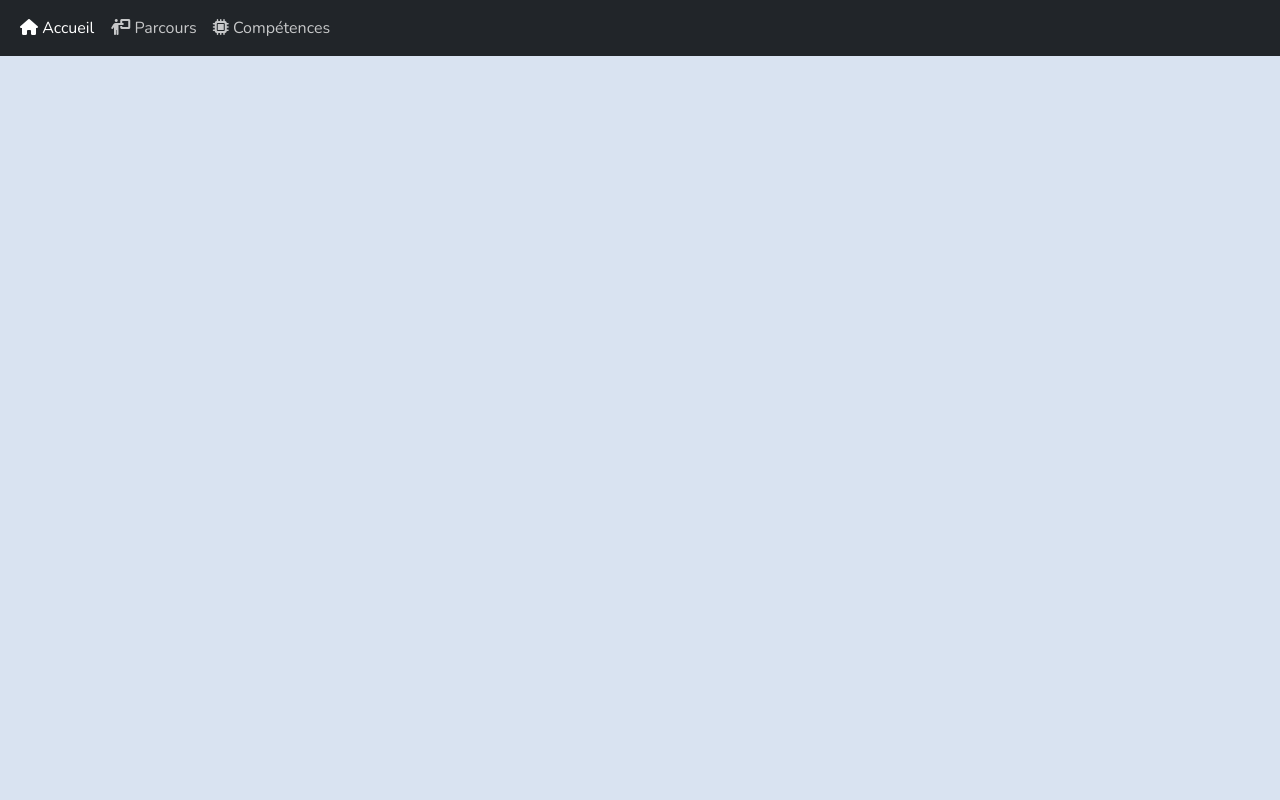
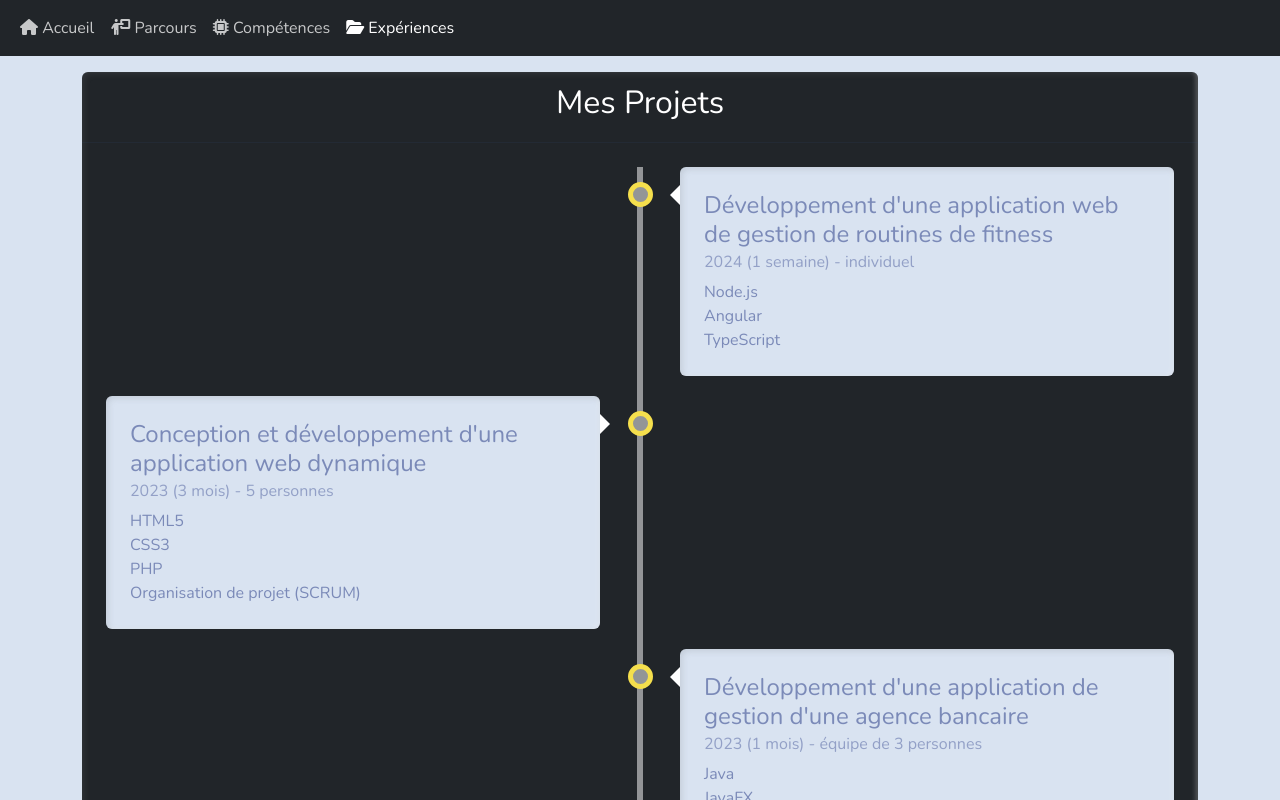
Before and after one commit to bastos-rcd/bastos-rcd.github.io, an Angular app: page /experiences in a window 1280 px wide. Before the commit this address led to /. Shown: the top 800 px of the page. Built offline with nearby package versions, Linux system fonts and the light colour scheme.

Commit message:
new(Experiences)
Create Experiences component

```diff
--- a/src/app/app-routing.module.ts
+++ b/src/app/app-routing.module.ts
@@ -3,11 +3,13 @@ import { RouterModule, Routes } from '@angular/router';
 import { HomeComponent } from './home/home.component';
 import { CareerComponent } from './career/career.component';
 import { SkillsComponent } from './skills/skills.component';
+import { ExperiencesComponent } from './experiences/experiences.component';
 
 const routes: Routes = [
   { path: '', component: HomeComponent },
   { path: 'career', component: CareerComponent },
-  { path: 'skills', component: SkillsComponent }
+  { path: 'skills', component: SkillsComponent },
+  { path: 'experiences', component: ExperiencesComponent }
 ];
 
 @NgModule({
--- a/src/app/app.module.ts
+++ b/src/app/app.module.ts
@@ -7,6 +7,7 @@ import { MenuComponent } from './menu/menu.component';
 import { HomeComponent } from './home/home.component';
 import { CareerComponent } from './career/career.component';
 import { SkillsComponent } from './skills/skills.component';
+import { ExperiencesComponent } from './experiences/experiences.component';
 
 @NgModule({
   declarations: [
@@ -14,7 +15,8 @@ import { SkillsComponent } from './skills/skills.component';
     MenuComponent,
     HomeComponent,
     CareerComponent,
-    SkillsComponent
+    SkillsComponent,
+    ExperiencesComponent
   ],
   imports: [
     BrowserModule,
--- /dev/null
+++ b/src/app/experiences/experiences.component.css
@@ -0,0 +1,101 @@
+.main-timeline {
+    position: relative;
+}
+
+.main-timeline::after {
+    content: "";
+    position: absolute;
+    width: 6px;
+    background-color: #939597;
+    top: 0;
+    bottom: 0;
+    left: 50%;
+    margin-left: -3px;
+}
+
+.timeline {
+    position: relative;
+    background-color: inherit;
+    width: 50%;
+}
+
+.timeline::after {
+    content: "";
+    position: absolute;
+    width: 25px;
+    height: 25px;
+    right: -13px;
+    background-color: #939597;
+    border: 5px solid #f5df4d;
+    top: 15px;
+    border-radius: 50%;
+    z-index: 1;
+}
+
+.left {
+    padding: 0px 40px 20px 0px;
+    left: 0;
+}
+
+.right {
+    padding: 0px 0px 20px 40px;
+    left: 50%;
+}
+
+.left::before {
+    content: " ";
+    position: absolute;
+    top: 18px;
+    z-index: 1;
+    right: 30px;
+    border: medium solid white;
+    border-width: 10px 0 10px 10px;
+    border-color: transparent transparent transparent white;
+}
+
+.right::before {
+    content: " ";
+    position: absolute;
+    top: 18px;
+    z-index: 1;
+    left: 30px;
+    border: medium solid white;
+    border-width: 10px 10px 10px 0;
+    border-color: transparent white transparent transparent;
+}
+
+.right::after {
+    left: -12px;
+}
+
+@media screen and (max-width: 600px) {
+    .main-timeline::after {
+        left: 31px;
+    }
+
+    .timeline {
+        width: 100%;
+        padding-left: 70px;
+        padding-right: 25px;
+    }
+
+    .timeline::before {
+        left: 60px;
+        border: medium solid white;
+        border-width: 10px 10px 10px 0;
+        border-color: transparent white transparent transparent;
+    }
+
+    .left::after,
+    .right::after {
+        left: 18px;
+    }
+
+    .left::before {
+        right: auto;
+    }
+
+    .right {
+        left: 0%;
+    }
+}
--- /dev/null
+++ b/src/app/experiences/experiences.component.html
@@ -0,0 +1,111 @@
+<div class="card text-white bg-dark my-3">
+    <div class="card-header">
+        <h2 class="card-title text-center">Mes Projets</h2>
+    </div>
+    <div class="card-body align-items-center">
+        <div class="main-timeline">
+            <div class="timeline right">
+                <div class="card">
+                    <div class="card-body">
+                        <h4 class="card-title">Développement d'une application web de gestion de routines de fitness
+                        </h4>
+                        <h6 class="card-subtitle mb-2 text-muted">2024 (1 semaine) - individuel</h6>
+                        <p class="card-text">Node.js<br>Angular<br>TypeScript</p>
+                    </div>
+                </div>
+            </div>
+            <div class="timeline left">
+                <div class="card">
+                    <div class="card-body">
+                        <h4 class="card-title">Conception et développement d'une application web dynamique</h4>
+                        <h6 class="card-subtitle mb-2 text-muted">2023 (3 mois) - 5 personnes</h6>
+                        <p class="card-text">HTML5<br>CSS3<br>PHP<br>Organisation de projet (SCRUM)</p>
+                    </div>
+                </div>
+            </div>
+            <div class="timeline right">
+                <div class="card">
+                    <div class="card-body">
+                        <h4 class="card-title">Développement d'une application de gestion d'une agence bancaire</h4>
+                        <h6 class="card-subtitle mb-2 text-muted">2023 (1 mois) - équipe de 3 personnes</h6>
+                        <p class="card-text">Java<br>JavaFX<br>SQL</p>
+                    </div>
+                </div>
+            </div>
+            <div class="timeline left">
+                <div class="card">
+                    <div class="card-body">
+                        <h4 class="card-title">Création et exploitation d'une base de données</h4>
+                        <h6 class="card-subtitle mb-2 text-muted">2023 (2 semaines) - équipe de 2 personnes</h6>
+                        <p class="card-text">SQL Oracle</p>
+                    </div>
+                </div>
+            </div>
+            <div class="timeline right">
+                <div class="card">
+                    <div class="card-body">
+                        <h4 class="card-title">Installation de services réseaux</h4>
+                        <h6 class="card-subtitle mb-2 text-muted">2023 (1 mois) - équipe de 3 personnes</h6>
+                        <p class="card-text">Script Shell<br>Bash<br>Linux</p>
+                    </div>
+                </div>
+            </div>
+            <div class="timeline left">
+                <div class="card">
+                    <div class="card-body">
+                        <h4 class="card-title">Création d'un site web CV</h4>
+                        <h6 class="card-subtitle mb-2 text-muted">2022 (1 semaine) - individuel</h6>
+                        <p class="card-text">HTML5<br>CSS3</p>
+                    </div>
+                </div>
+            </div>
+            <div class="timeline right">
+                <div class="card">
+                    <div class="card-body">
+                        <h4 class="card-title">Installation d'un poste de développement</h4>
+                        <h6 class="card-subtitle mb-2 text-muted">2022 (1 mois) - équipe de 3 personnes</h6>
+                        <p class="card-text">Unix<br>Script Shell<br>Système d'exploitation</p>
+                    </div>
+                </div>
+            </div>
+            <div class="timeline left">
+                <div class="card">
+                    <div class="card-body">
+                        <h4 class="card-title">Recueil de besoins de l'entreprise YBC Coiffure pour un site web</h4>
+                        <h6 class="card-subtitle mb-2 text-muted">2022 (1 semaine) - équipe de 3 personnes</h6>
+                        <p class="card-text">Évaluation des besoins<br>Cahier des charges fonctionnel</p>
+                    </div>
+                </div>
+            </div>
+            <div class="timeline right">
+                <div class="card">
+                    <div class="card-body">
+                        <h4 class="card-title">Développement d'une application permettant de contrôler un robot</h4>
+                        <h6 class="card-subtitle mb-2 text-muted">2022 (1 mois) - individuel</h6>
+                        <p class="card-text">SDK Android<br>Arduino/C++<br>Cahier de charges fonctionnel</p>
+                    </div>
+                </div>
+            </div>
+        </div>
+    </div>
+</div>
+
+<div class="card text-white bg-dark my-3">
+    <div class="card-header">
+        <h2 class="card-title text-center">Mes Expériences Professionnelles</h2>
+    </div>
+    <div class="card-body align-items-center">
+        <div class="main-timeline">
+            <div class="timeline right">
+                <div class="card">
+                    <div class="card-body">
+                        <h4 class="card-title">Stage développement d'une API - SPIX Industry<br>Labège (31)</h4>
+                        <h6 class="card-subtitle mb-2 text-muted">2024 (8 semaines)</h6>
+                        <p class="card-text">Écriture de programmes d'exemples pour l'utilisation de l'API SPIX
+                            (assitant vocal)</p>
+                    </div>
+                </div>
+            </div>
+        </div>
+    </div>
+</div>
--- a/src/app/menu/menu.component.html
+++ b/src/app/menu/menu.component.html
@@ -21,6 +21,11 @@
                         'active': onPage == page.SKILLS
                     }"><i class="fa-solid fa-microchip"></i> Compétences</a>
                 </li>
+                <li class="nav-item">
+                    <a class="nav-link" routerLink="/experiences" (click)="onChangePage()" [ngClass]="{
+                        'active': onPage == page.EXPERIENCES
+                    }"><i class="fa-solid fa-folder-open"></i> Expériences</a>
+                </li>
             </ul>
         </div>
     </div>
--- a/src/app/menu/menu.component.ts
+++ b/src/app/menu/menu.component.ts
@@ -30,6 +30,11 @@ export class MenuComponent {
         this.onPage = Page.CAREER
       } else if (this.route.url.endsWith('/skills')) {
         this.onPage = Page.SKILLS
+      } else if (this.route.url.endsWith('/experiences')) {
+        this.onPage = Page.EXPERIENCES
+      } else {
+        this.route.navigateByUrl('/')
+        this.onPage = Page.HOME
       }
     }, 10);
   }
--- a/src/app/models/page.ts
+++ b/src/app/models/page.ts
@@ -1,5 +1,6 @@
 export enum Page {
     HOME = '',
     CAREER = 'career',
-    SKILLS = 'skills'
+    SKILLS = 'skills',
+    EXPERIENCES = 'experiences'
 }
```
Also changed, not shown: src/app/experiences/experiences.component.ts (added, +9 -0 lines).
